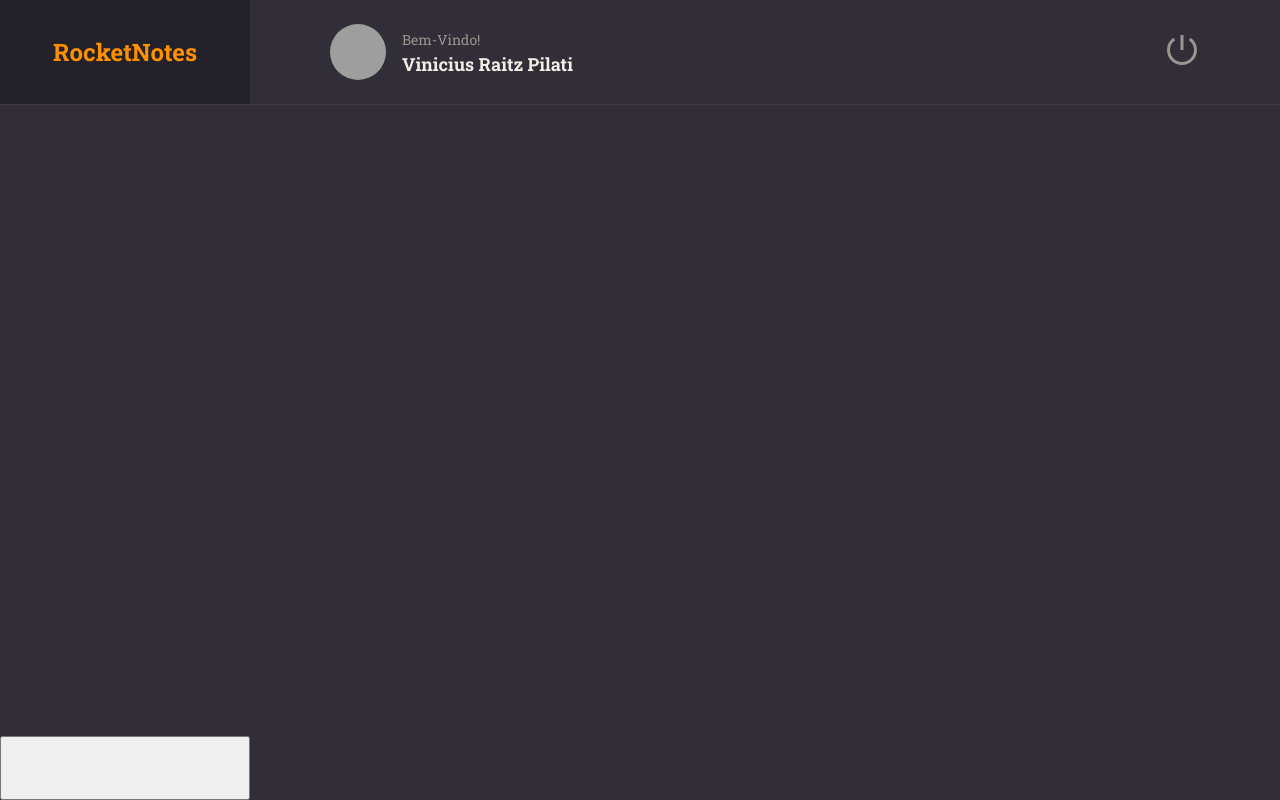
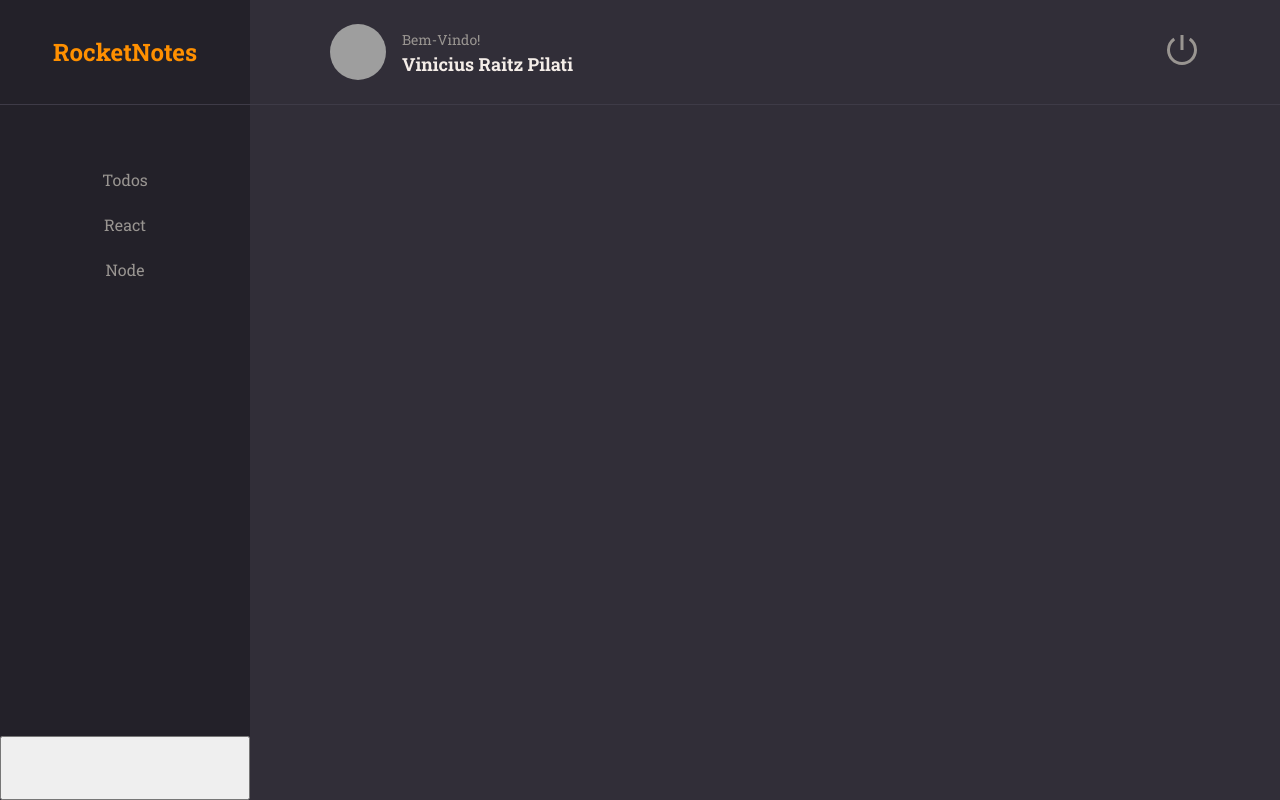
Before and after one commit to ViniciusPilati33333/09_projetoRocketnotes, a React (Vite) app in the folder rocketNotes/: page / in a window 1280 px wide. Built offline with nearby package versions, Linux system fonts and the light colour scheme; grey boxes are pictures that could not be loaded.

Commit message:
making menu

```diff
--- a/rocketNotes/src/components/buttonText/index.jsx
+++ b/rocketNotes/src/components/buttonText/index.jsx
@@ -1,9 +1,10 @@
 import { Container } from "./style";
 
-export function ButtonText({title, ...rest}) {
+export function ButtonText({title, isActive = false, ...rest}) {
     return (
         <Container
             type="button"
+            isActive={isActive}
             {...rest}
         >
             {title}
--- a/rocketNotes/src/components/buttonText/style.js
+++ b/rocketNotes/src/components/buttonText/style.js
@@ -1,9 +1,10 @@
 import styled from "styled-components";
 
 export const Container = styled.button`
-    background: none;
-    color: ${({ theme }) => theme.COLORS.ORANGE};
+  background: none;
+  color: ${({ theme, isActive }) =>
+    isActive ? theme.COLORS.ORANGE : theme.COLORS.GRAY_100};
 
-    border: none;
-    font-size: 16px;
+  border: none;
+  font-size: 16px;
 `;
--- a/rocketNotes/src/pages/Home/index.jsx
+++ b/rocketNotes/src/pages/Home/index.jsx
@@ -1,6 +1,8 @@
 import { Container, Brand, Menu, Search, Content, NewNote } from './style';
 
 import { Header } from '../../components/header';
+import { ButtonText } from '../../components/buttonText';
+
 
 export function Home() {
     return (
@@ -11,7 +13,11 @@
 
             <Header />
 
-            <Menu></Menu>
+            <Menu>
+                <li><ButtonText title="Todos"/></li>
+                <li><ButtonText title="React"/></li>
+                <li><ButtonText title="Node"/></li>
+            </Menu>
 
             <Search></Search>
 
--- a/rocketNotes/src/pages/Home/style.js
+++ b/rocketNotes/src/pages/Home/style.js
@@ -35,6 +35,13 @@
 
 export const Menu = styled.ul`
   grid-area: menu;
+  background-color: ${({ theme }) => theme.COLORS.BACKGROUND_900};
+  padding-top: 64px;
+  text-align: center;
+
+  > li {
+    margin-bottom: 24px;
+  }
 `;
 
 export const Search = styled.div`
```
